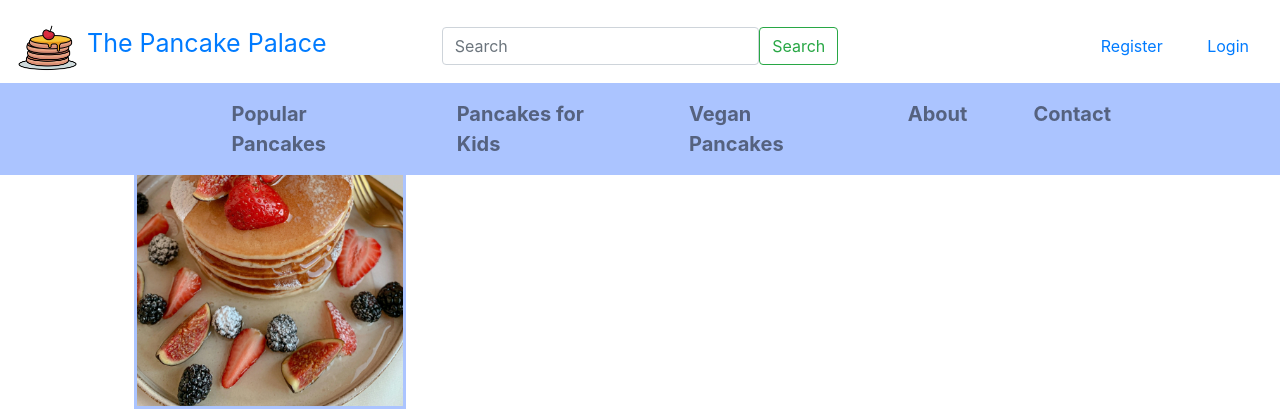
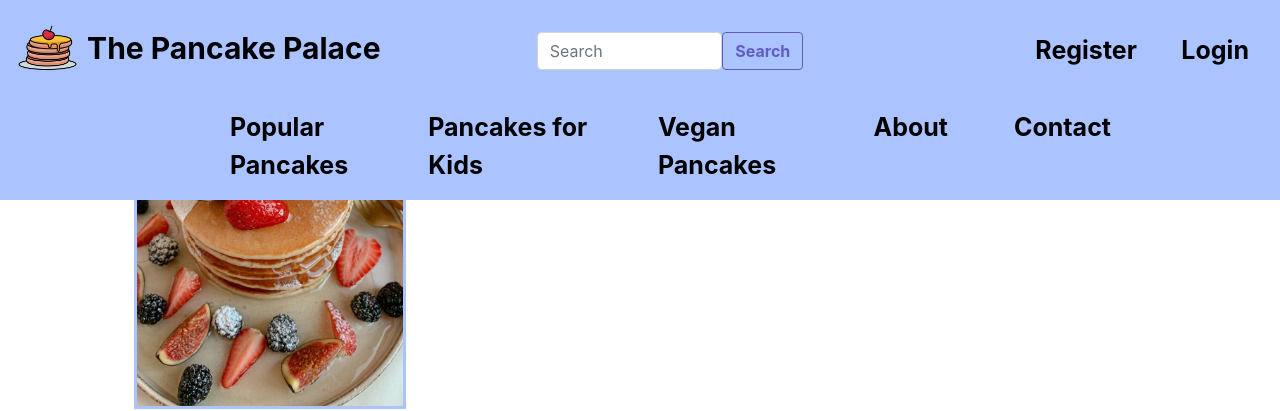
Before and after one commit to vega-2135/the_pancake_palace, a Django app: page /about/ in a window 1280 px wide. Shown: the top 411 px of the page. Run offline with Django 4.2, Linux system fonts and the light colour scheme; data that the repository does not hold is empty; parts of the project's set-up code (start-up, migrations or seed data) failed here and were passed over; some libraries are stand-ins or nearby versions.

Commit message:
Modify further style of nav bar
Signed-off-by: Carolina Romero Carrasco <mcarolinarc28@gmail.com>

```diff
--- a/static/css/style.css
+++ b/static/css/style.css
@@ -7,6 +7,25 @@
 }
 
 /* Nav bar */
+.page-title {
+    font-size: 30px;
+    color: black;
+    font-weight: bold;
+}
+
+.page-logo {
+    margin-bottom: 10px;
+}
+
+.top-nav-it {
+    font-size: 25px;
+    font-weight: bold;
+    color: black !important;
+}
+
+.nav-bg {
+    background-color: rgb(171, 196, 255) !important;
+}
 
 nav {
     font-size: 20px;
@@ -36,8 +55,8 @@
     margin-right: 24px;
 }
 
-.mobile-color {
-    color: black;
+.nav-color {
+    color: black !important;
 }
 
 .mobile-margin {
@@ -410,4 +429,12 @@
         margin-top: 0;
         margin-right: 0;
     }
+
+    .search-box {
+        margin-left: 95px;
+    }
+
+    .search-button {
+        margin-right: 35px;
+    }
 }
--- a/templates/base.html
+++ b/templates/base.html
@@ -48,28 +48,28 @@
 
     <body class="d-flex flex-column main-bg">
         <header class="container-fluid fixed-top">
-            <div id="topnav" class="row bg-white pt-lg-2 d-none d-lg-flex">
+            <div id="topnav" class="row bg-white pt-lg-2 d-none d-lg-flex nav-bg">
                 <div class="col-12 col-lg-4 my-auto py-1 py-lg-0 text-center text-lg-left">
-                    <a class="page-title navbar-brand" href="{% url 'home' %}">
+                    <a class="page-title navbar-brand page-title" href="{% url 'home' %}">
                         <img src="{% static 'images/site_logo.webp' %}" alt="Site Logo" width="65" height="65"
-                            class="d-inline-block align-text-middle">
+                            class="d-inline-block align-text-middle page-logo">
                         The Pancake Palace
                     </a>
                 </div>
                 <div class="col-12 col-lg-4 my-auto py-1 py-lg-0">
                     <form class="d-flex" role="search" method="GET" action="{% url 'search_recipe' %}">
                         {% csrf_token %}
-                        <input class="form-control me-2" type="search" placeholder="Search" name="search_query" required
+                        <input class="form-control me-2 search-box" type="search" placeholder="Search" name="search_query" required
                             aria-label="Search">
-                        <button class="btn btn-outline-success" type="submit">Search</button>
+                        <button class="btn btn-outline-success mobile-search search-button" type="submit">Search</button>
                     </form>
                 </div>
                 <div class="col-12 col-lg-4 my-auto py-1 py-lg-0">
                     <ul class="list-inline list-unstyled text-center text-lg-right my-0">
                         {% if user.is_authenticated %}
                             <li class="list-inline-item dropdown">
-                                <a class="nav-link dropdown-toggle" role="button" data-bs-toggle="dropdown"
-                                    aria-expanded="false"><i class="fa-regular fa-user"></i>
+                                <a class="nav-link dropdown-toggle top-nav-it" role="button" data-bs-toggle="dropdown"
+                                    aria-expanded="false"><i class="fa-regular fa-user nav-color"></i>
                                     {{ user.username }}
                                 </a>
                                 <ul class="dropdown-menu text-end">
@@ -87,16 +87,16 @@
                                 </ul>
                             </li>
                             <li class="list-inline-item">
-                                <a class="nav-link {% if request.path == logout_url %}active{% endif %}" aria-current="page"
+                                <a class="top-nav-it nav-link {% if request.path == logout_url %}active{% endif %}" aria-current="page"
                                     href="{% url 'account_logout' %}"><div class="text-center">Logout</a>
                             </li>
                             {% else %}
                                 <li class="list-inline-item dropdown">
-                                    <a class="nav-link {% if request.path == signup_url %}active{% endif %}" aria-current="page"
+                                    <a class="top-nav-it nav-link {% if request.path == signup_url %}active{% endif %}" aria-current="page"
                                         href="{% url 'account_signup' %}">Register</a>
                                 </li>
                                 <li class="list-inline-item dropdown">
-                                    <a class="nav-link {% if request.path == login_url %}active{% endif %}" aria-current="page"
+                                    <a class="top-nav-it nav-link {% if request.path == login_url %}active{% endif %}" aria-current="page"
                                         href="{% url 'account_login' %}">Login</a>
                                 </li>
                             {% endif %}
--- a/templates/main-nav.html
+++ b/templates/main-nav.html
@@ -6,24 +6,24 @@
             </a>
         </li>
         <li class="nav-item">
-            <a href="{% url 'popular_pancakes' %}" class="popular marg nav-link {% if request.path == popular_pancakes_url %}active{% endif %}">Popular Pancakes</a>
+            <a href="{% url 'popular_pancakes' %}" class="popular marg top-nav-it nav-link {% if request.path == popular_pancakes_url %}active{% endif %}">Popular Pancakes</a>
         </li>
         <li class="nav-item">
             <a href="{% url 'pancakes_kids' %}"
-                class="marg  nav-link {% if request.path == pancakes_for_kids_url %}active{% endif %}">Pancakes
+                class="marg  top-nav-it nav-link {% if request.path == pancakes_for_kids_url %}active{% endif %}">Pancakes
                 for Kids</a>
         </li>
         <li class="nav-item">
             <a href="{% url 'vegan_pancakes' %}"
-                class="marg  nav-link {% if request.path == vegan_pancakes_url %}active{% endif %}">Vegan
+                class="marg  top-nav-it nav-link {% if request.path == vegan_pancakes_url %}active{% endif %}">Vegan
                 Pancakes</a>
         </li>
         <li class="nav-item">
-            <a class="marg nav-link {% if request.path == about_url %}active{%endif%}"
+            <a class="marg top-nav-it nav-link {% if request.path == about_url %}active{%endif%}"
                 aria-current="page" href="{% url 'about' %}">About</a>
         </li>
         <li class="nav-item">
-            <a class="contact-me nav-link {% if request.path == contact_url %}active{%endif%}"
+            <a class="contact-me top-nav-it nav-link {% if request.path == contact_url %}active{%endif%}"
                 aria-current="page" href="{% url 'contact' %}">Contact</a>
         </li>
     </ul>
--- a/templates/mobile-top-header.html
+++ b/templates/mobile-top-header.html
@@ -2,8 +2,8 @@
 <li class="list-inline-item">
     <a class="text-black nav-link d-block d-lg-none" href="#" id="mobile-search" data-toggle="dropdown" aria-haspopup="true" aria-expanded="false">
         <div class="text-center">
-            <div><i class="fas fa-search fa-lg mobile-color"></i></div>
-            <p class="my-0 mobile-color">Search</p>
+            <div><i class="fas fa-search fa-lg nav-color"></i></div>
+            <p class="my-0 nav-color">Search</p>
         </div>
     </a>
     <div class="dropdown-menu border-0 w-100 p-3 rounded-0 my-0" aria-labelledby="mobile-search">
@@ -18,8 +18,8 @@
 <li class="list-inline-item dropdown">
     <a class="text-black nav-link d-block d-lg-none" href="#" data-toggle="dropdown" aria-haspopup="true" aria-expanded="false">
         <div class="text-center">
-            <div><i class="fas fa-user fa-lg mobile-color"></i></div>
-            <p class="my-0 mobile-color">{{ user.username }}</p>
+            <div><i class="fas fa-user fa-lg nav-color"></i></div>
+            <p class="my-0 nav-color">{{ user.username }}</p>
         </div>
     </a>
     <div class="dropdown-menu border-0 mobile-margin" aria-labelledby="user-options">
```
